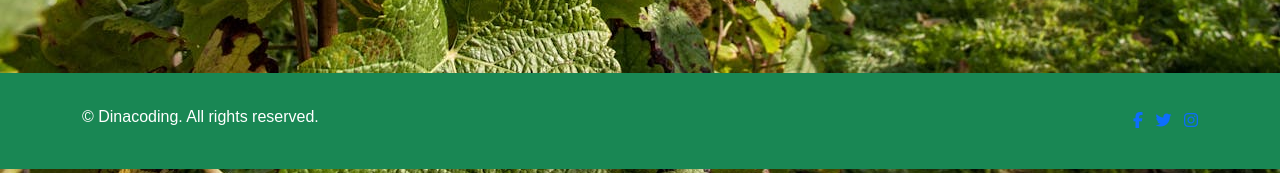
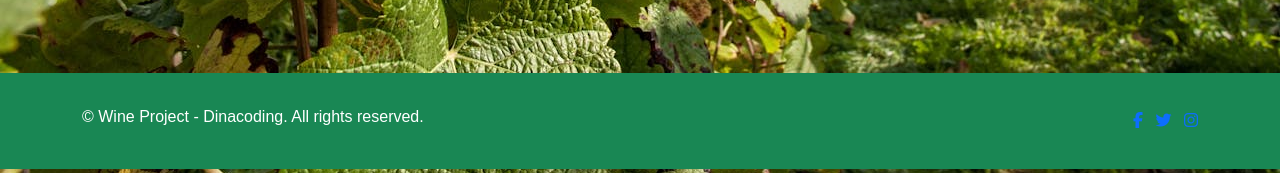
Before and after one commit to Dinacoding/wine_project, a Django app: page / in a window 1280 px wide. Shown: the part 627-800 px from the top of the page. Run offline with Django 5.2, Linux system fonts and the light colour scheme; data that the repository does not hold is empty.

Commit message:
Updated the footer text

```diff
--- a/templates/base.html
+++ b/templates/base.html
@@ -81,7 +81,7 @@ body {
     <footer class="bg-success">
         <div class="container text-center">
             <div class="footer-info" role="contentinfo">
-                <p class="mb-2">&copy; <span id="current-year"></span> Dinacoding. All rights reserved.</p>
+                <p class="mb-2">&copy; <span id="current-year"></span> Wine Project - Dinacoding. All rights reserved.</p>
                 <ul class="list-inline social-links mt-3">
                     <li class="list-inline-item">
                         <a href="https://www.facebook.com/" target="_blank" rel="noopener noreferrer" aria-label="Visit us on Facebook (opens in a new tab)">
```
